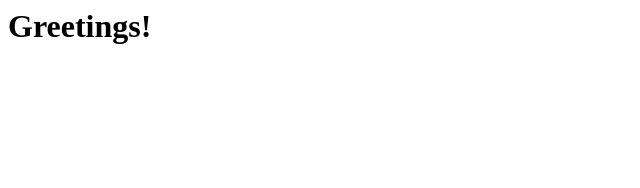
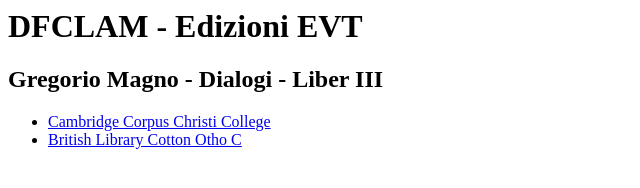
Before and after one commit to DFCLAM/evt-editions, a plain HTML site: page index.html in a window 1280 px wide. Shown: the whole page, without its empty margins (0-640 px from the left). Drawn offline with Linux system fonts and the light colour scheme.

Commit message:
Index draft with links to editions

```diff
--- a/index.html
+++ b/index.html
@@ -1,5 +1,17 @@
 <html>
+    <head>
+        <title>DFCLAM - Edizioni EVT</title>
+    </head>
     <body>
-        <h1>Greetings!</h1>
+        <h1>DFCLAM - Edizioni EVT</h1>
+        <h2>Gregorio Magno - Dialogi - Liber III</h2>
+        <ul>
+            <li>
+                <a href="phd/2025/mancini/dialogi-liber-iii/C">Cambridge Corpus Christi College</a>
+            </li>
+            <li>
+                <a href="phd/2025/mancini/dialogi-liber-iii/O">British Library Cotton Otho C</a>
+            </li>
+        </ul>
     </body>
 </html>
```
